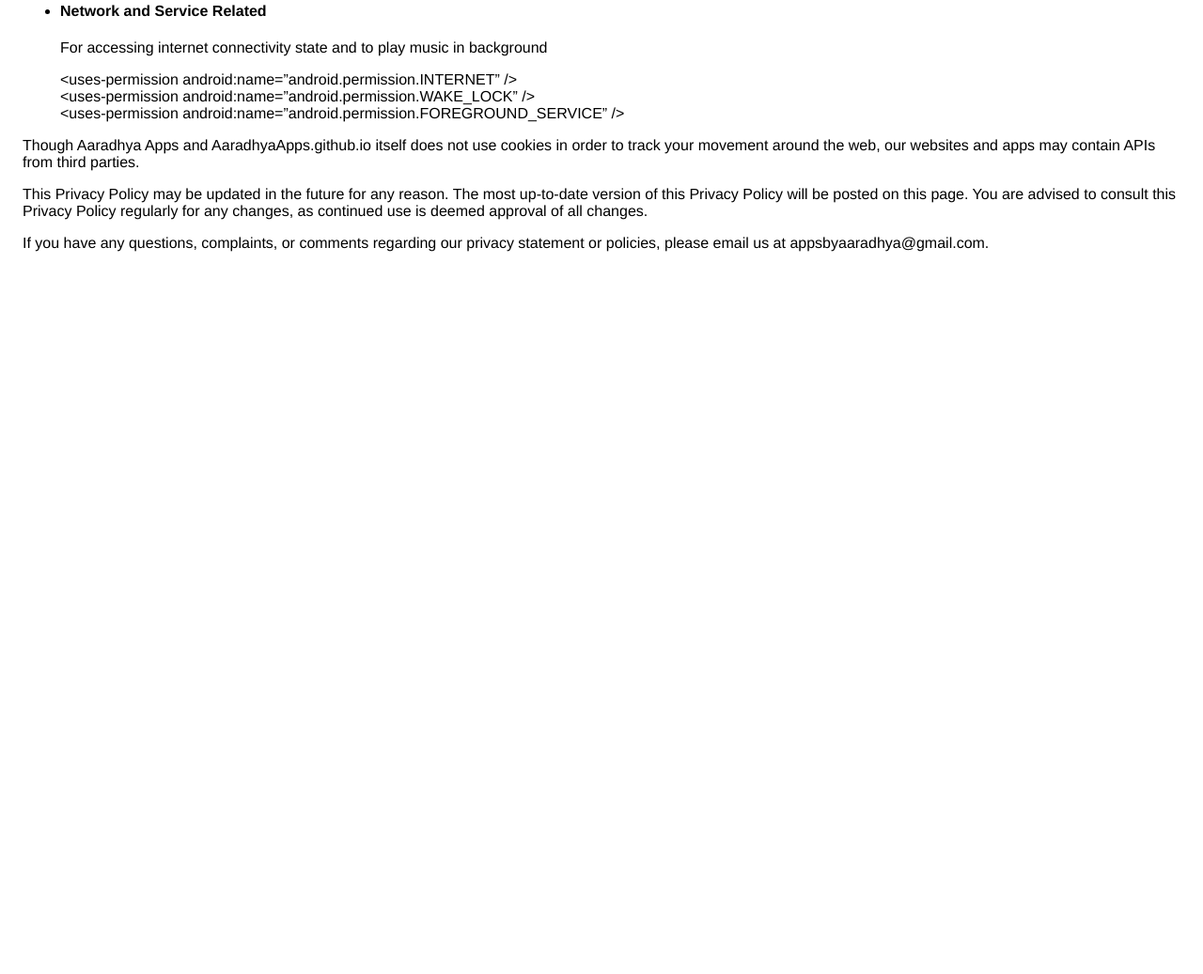
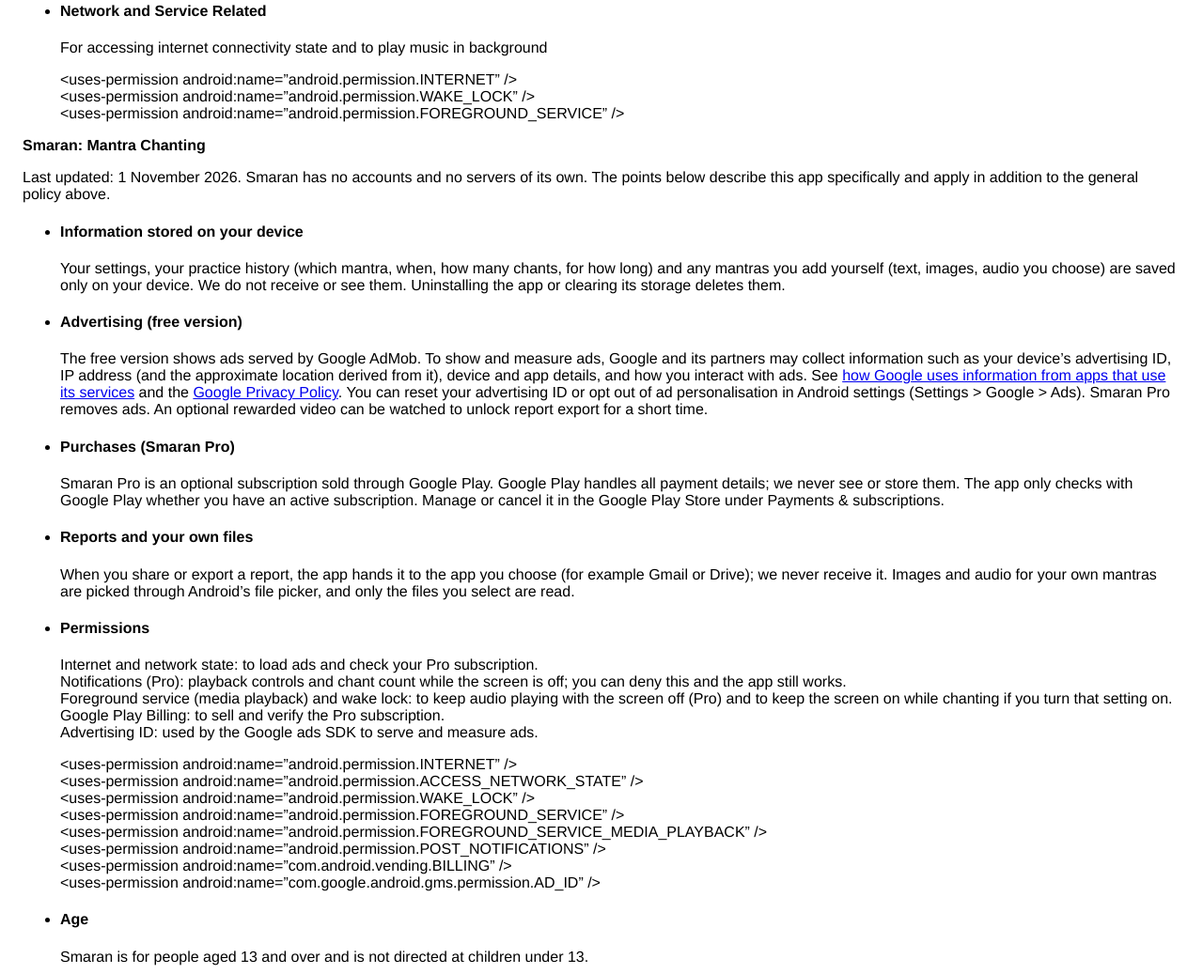
Before and after one commit to AaradhyaApps/AaradhyaApps.github.io, a plain HTML site: page privacy-policy/index.html in a window 1280 px wide. Shown: the part 1183-2220 px from the top of the page at 94% size. Before the commit the page ends 1491 px from the top, so only its background shows below. Drawn offline with Linux system fonts and the light colour scheme.

Commit message:
added smaran

```diff
--- a/privacy-policy/index.html
+++ b/privacy-policy/index.html
@@ -91,6 +91,62 @@
   </ul>
 
 
+  <p id="smaran"><strong>Smaran: Mantra Chanting</strong></p>
+  <p>Last updated: 1 November 2026. Smaran has no accounts and no servers of its own. The points below describe this
+    app specifically and apply in addition to the general policy above.</p>
+  <ul>
+    <li>
+      <h4>Information stored on your device</h4>
+      <p>Your settings, your practice history (which mantra, when, how many chants, for how long) and any mantras you
+        add yourself (text, images, audio you choose) are saved only on your device. We do not receive or see them.
+        Uninstalling the app or clearing its storage deletes them.</p>
+    </li>
+    <li>
+      <h4>Advertising (free version)</h4>
+      <p>The free version shows ads served by Google AdMob. To show and measure ads, Google and its partners may collect
+        information such as your device&#8217;s advertising ID, IP address (and the approximate location derived from
+        it), device and app details, and how you interact with ads. See <a
+          href="https://policies.google.com/technologies/ads">how Google uses information from apps that use its
+          services</a> and the <a href="https://policies.google.com/privacy">Google Privacy Policy</a>. You can reset
+        your advertising ID or opt out of ad personalisation in Android settings (Settings &gt; Google &gt; Ads).
+        Smaran Pro removes ads. An optional rewarded video can be watched to unlock report export for a short time.</p>
+    </li>
+    <li>
+      <h4>Purchases (Smaran Pro)</h4>
+      <p>Smaran Pro is an optional subscription sold through Google Play. Google Play handles all payment details; we
+        never see or store them. The app only checks with Google Play whether you have an active subscription. Manage or
+        cancel it in the Google Play Store under Payments &amp; subscriptions.</p>
+    </li>
+    <li>
+      <h4>Reports and your own files</h4>
+      <p>When you share or export a report, the app hands it to the app you choose (for example Gmail or Drive); we never
+        receive it. Images and audio for your own mantras are picked through Android&#8217;s file picker, and only the
+        files you select are read.</p>
+    </li>
+    <li>
+      <h4>Permissions</h4>
+      <p>Internet and network state: to load ads and check your Pro subscription.<br />
+        Notifications (Pro): playback controls and chant count while the screen is off; you can deny this and the app
+        still works.<br />
+        Foreground service (media playback) and wake lock: to keep audio playing with the screen off (Pro) and to keep
+        the screen on while chanting if you turn that setting on.<br />
+        Google Play Billing: to sell and verify the Pro subscription.<br />
+        Advertising ID: used by the Google ads SDK to serve and measure ads.</p>
+      <p>&lt;uses-permission android:name=&#8221;android.permission.INTERNET&#8221; /&gt;<br />
+        &lt;uses-permission android:name=&#8221;android.permission.ACCESS_NETWORK_STATE&#8221; /&gt;<br />
+        &lt;uses-permission android:name=&#8221;android.permission.WAKE_LOCK&#8221; /&gt;<br />
+        &lt;uses-permission android:name=&#8221;android.permission.FOREGROUND_SERVICE&#8221; /&gt;<br />
+        &lt;uses-permission android:name=&#8221;android.permission.FOREGROUND_SERVICE_MEDIA_PLAYBACK&#8221; /&gt;<br />
+        &lt;uses-permission android:name=&#8221;android.permission.POST_NOTIFICATIONS&#8221; /&gt;<br />
+        &lt;uses-permission android:name=&#8221;com.android.vending.BILLING&#8221; /&gt;<br />
+        &lt;uses-permission android:name=&#8221;com.google.android.gms.permission.AD_ID&#8221; /&gt;</p>
+    </li>
+    <li>
+      <h4>Age</h4>
+      <p>Smaran is for people aged 13 and over and is not directed at children under 13.</p>
+    </li>
+  </ul>
+
   <p>Though Aaradhya Apps and AaradhyaApps.github.io itself does not use cookies in order to track your movement around
     the web, our websites and apps may contain APIs from third parties.</p>
 
```
